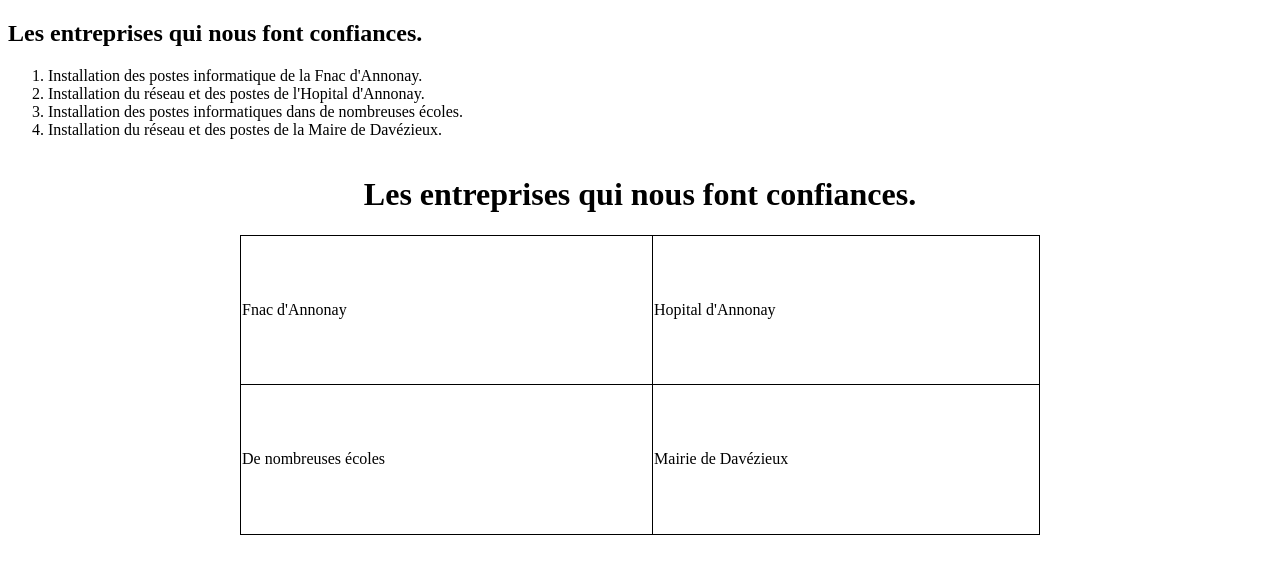
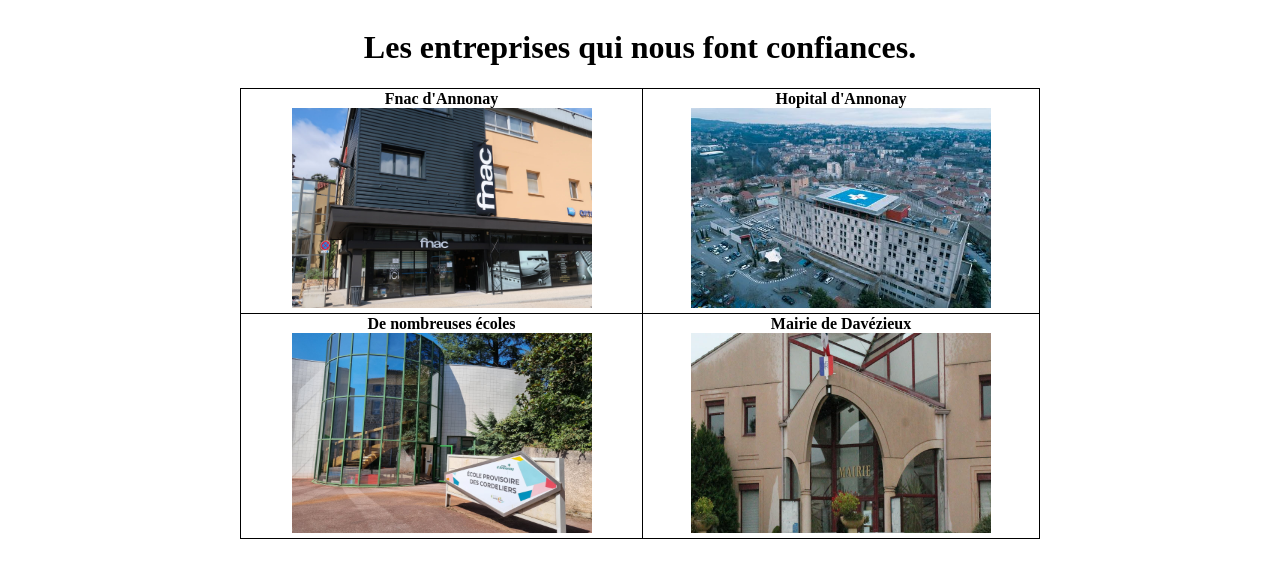
Before and after one commit to Emilien-jmsd/Appel-d-offres, a plain HTML site: page Site-web/html/references.html in a window 1280 px wide. Drawn offline with Linux system fonts and the light colour scheme.

Commit message:
Page references et ajouts d'images

```diff
--- a/Site-web/css/references.css
+++ b/Site-web/css/references.css
@@ -8,4 +8,5 @@ table {
 
 td {
   border: 1px solid black;
+  text-align: center;
 }
--- a/Site-web/html/references.html
+++ b/Site-web/html/references.html
@@ -7,23 +7,15 @@
     <link href="../css/references.css" rel="stylesheet" />
 </head>
 <body>
-    <h2>Les entreprises qui nous font confiances.</h2>
-        <ol>
-            <li>Installation des postes informatique de la Fnac d'Annonay.</li>
-            <li>Installation du réseau et des postes de l'Hopital d'Annonay.</li>
-            <li>Installation des postes informatiques dans de nombreuses écoles.</li>
-            <li>Installation du réseau et des postes de la Maire de Davézieux.</li>
-        </ol>
-
         <table>
             <caption><h1>Les entreprises qui nous font confiances.</h1></caption>
             <tr>
-                <td>Fnac d'Annonay</td>
-                <td>Hopital d'Annonay</td>
+                <td><strong>Fnac d'Annonay</strong><img src="../documents/FNAC.jpg" alt="Description de l'image" width="300" height="200"></td>
+                <td><strong>Hopital d'Annonay</strong><img src="../documents/HOPITAL.jpg" alt="Description de l'image" width="300" height="200"></td>
             </tr>
             <tr>
-                <td>De nombreuses écoles</td>
-                <td>Mairie de Davézieux</td>
+                <td><strong>De nombreuses écoles</strong><img src="../documents/ECOLE.jpg" alt="Description de l'image" width="300" height="200"></td>
+                <td><strong>Mairie de Davézieux</strong><img src="../documents/MAIRIE.jpg" alt="Description de l'image" width="300" height="200"></td>
             </tr>
         </table>
 </body>
```
Also changed, not shown: Site-web/html/contacts.html (+1 -1 lines), Site-web/documents/ECOLE.jpg (added), Site-web/documents/FNAC.jpg (added), Site-web/documents/HOPITAL.jpg (added), Site-web/documents/MAIRIE.jpg (added).
